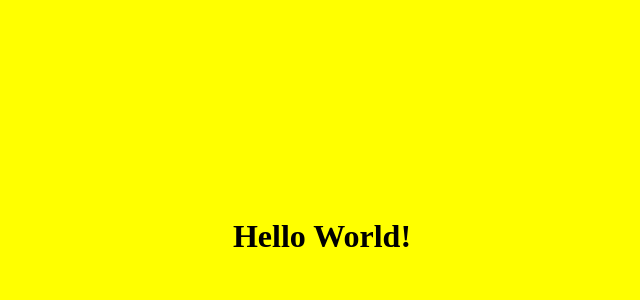
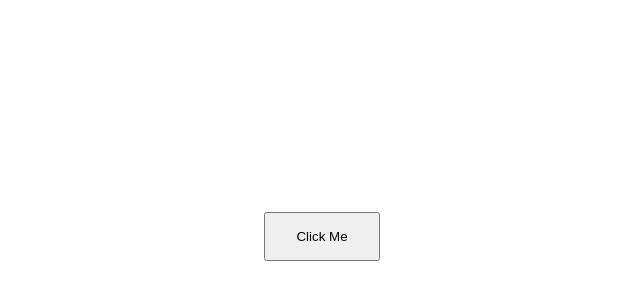
Before and after one commit to kunda4/react-js-exercises, a React (Vite) app: page / in a window 1280 px wide. Shown: the part 164-464 px from the top of the page, without its empty margins (318-958 px from the left). Built offline with nearby package versions, Linux system fonts and the light colour scheme.

Commit message:
(ft-capturing-user-clicks): Create Capturing User Clicks
-Create component of Capturing User Clicks
- Add stlying to the component

[Finish Ex2]

```diff
--- a/src/App.jsx
+++ b/src/App.jsx
@@ -1,10 +1,10 @@
 import React from 'react'
-import HelloWorld from './Components/HelloWorld/HelloWorld'
+import UserClick from './Components/CapturingUserClick/CapturingUserClick'
 function App() {
 
   return (
     <>
-    <HelloWorld/>
+    <UserClick/>
     </>
   )
 }
--- /dev/null
+++ b/src/Components/CapturingUserClick/CapturingUserClick.css
@@ -0,0 +1,16 @@
+body{
+    margin: 0;
+    padding: 0;
+    display: flexbox;
+  }
+  .btn{
+    width: 100%;
+    height: 100vh;
+    display: flex;
+    justify-content: center;
+    align-items: center;
+
+  }
+  button{
+    padding: 15px 30px;
+  }
--- a/src/main.jsx
+++ b/src/main.jsx
@@ -1,7 +1,7 @@
 import React from 'react'
 import ReactDOM from 'react-dom/client'
 import App from './App.jsx'
-import '../src/Components/HelloWorld/HelloWorld.css'
+import '../src/Components/CapturingUserClick/CapturingUserClick.css'
 
 
 ReactDOM.createRoot(document.getElementById('root')).render(
```
